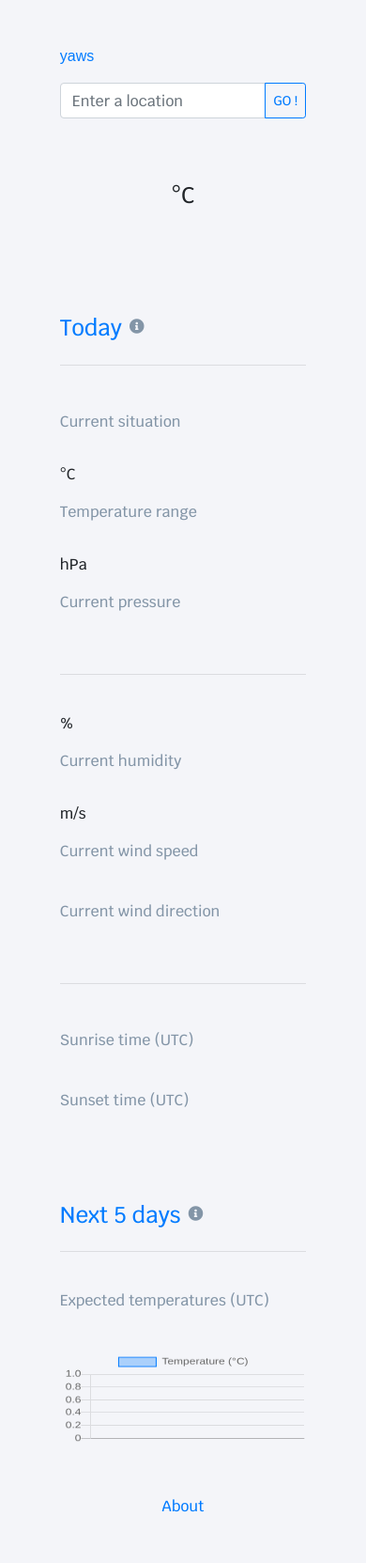
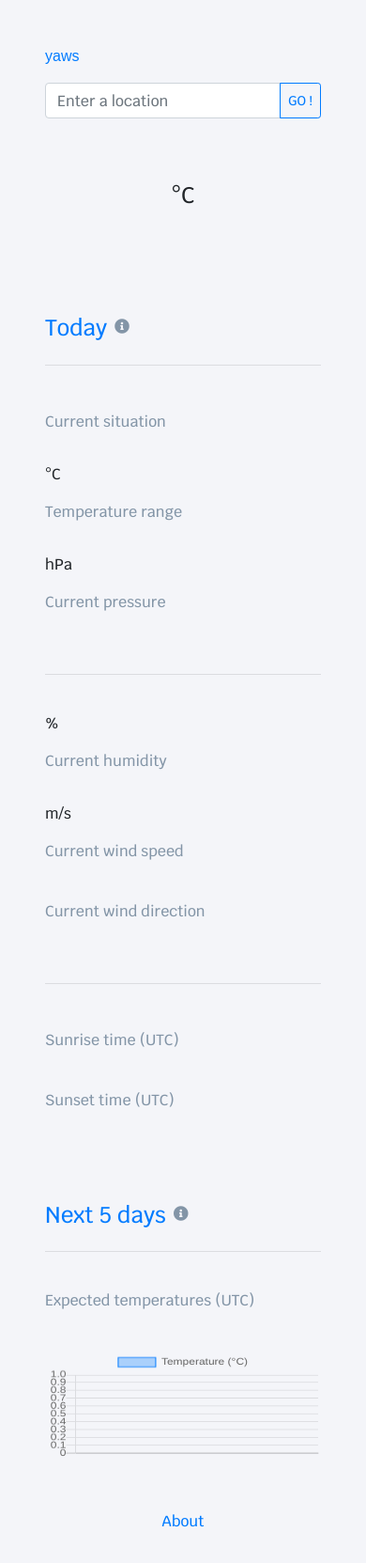
Before and after one commit to John35961/yaws, a Flask app: template templates/weather_report.html in a window 390 px wide. Shown: the top 1663 px of the page at 94% size. Before the commit the page ends 1609 px from the top, so only its background shows below. Run offline with Flask 2, Linux system fonts and the light colour scheme; the template is opened without the code that fills it: values that come from a table or form of the project are taken from there, others are empty; some libraries are stand-ins or nearby versions; some web fonts are replaced.

Commit message:
Enhancing responsive layout for screen width < 700px

```diff
--- a/static/main.css
+++ b/static/main.css
@@ -23,3 +23,9 @@ body {
 .home-title {
     font-family: 'Viga', sans-serif;
 }
+
+@media screen and (max-width:700px) {
+    .main-section {
+        width: 100%!important;
+    }
+}
--- a/templates/404.html
+++ b/templates/404.html
@@ -3,8 +3,7 @@
     <title>Oops !</title>
 {% endblock %}
 {% block content %}
-<div class="container p-5 w-75 text-center">
-    <div class="row">
+    <div class="row text-center">
         <div class="col-md-12 p-5">
             <h1>Oops, nothing found here!</h1>
             <p class="secondary mb-5">No worries, we'll help you to get back on tracks ;)</p>
@@ -13,5 +12,4 @@
             </a>
         </div>
     </div>
-</div>
 {% endblock %}
--- a/templates/500.html
+++ b/templates/500.html
@@ -3,8 +3,7 @@
     <title>Oops !</title>
 {% endblock %}
 {% block content %}
-<div class="container p-5 w-75 text-center">
-    <div class="row">
+    <div class="row text-center">
         <div class="col-md-12 p-5">
             <h1>We could not find {{ user_query_location }} :(</h1>
             <p class="secondary mb-5">We're very sorry, please try another location, or come back later.</p>
@@ -13,5 +12,4 @@
             </a>
         </div>
     </div>
-</div>
 {% endblock %}
--- a/templates/about.html
+++ b/templates/about.html
@@ -4,8 +4,7 @@
 {% endblock %}
 {% block content %}
     <!-- HEADER -->
-    <div class="container pt-4 w-75">
-        <div class="row">
+    <div class="row mb-5">
         <div class="col-md-9 mb-3">
             <a class="links text-lowercase home-title" href="{{ url_for('home') }}">yaws</a>
         </div>
@@ -20,10 +19,8 @@
             </form>
         </div>
     </div>
-    </div>
     <!-- END HEADER -->
     <!-- ABOUT SECTION -->
-    <div class="container mt-5 w-75">
     <div class="row">
         <div class="col-md-12">
             <h4 class="section-title pr-2">About</h4>
@@ -51,6 +48,5 @@
             <p>Thanks for using yaws ! Please feel free to contact us </p>
         </div>
     </div>
-    </div>
     <!-- END ABOUT SECTION -->
 {% endblock %}
--- a/templates/base.html
+++ b/templates/base.html
@@ -13,10 +13,12 @@
         <link href="https://fonts.googleapis.com/css?family=Krub:500|Viga&display=swap" rel="stylesheet">
     </head>
     <body>
-        {% block content %}
-        {% endblock %}
-        {% block footer %}
-        {% endblock %}
+        <div class="main-section container p-5 w-75">
+            {% block content %}
+            {% endblock %}
+            {% block footer %}
+            {% endblock %}
+        </div>
     </body>
     <script src="https://code.jquery.com/jquery-3.2.1.slim.min.js" integrity="sha384-KJ3o2DKtIkvYIK3UENzmM7KCkRr/rE9/Qpg6aAZGJwFDMVNA/GpGFF93hXpG5KkN" crossorigin="anonymous"></script>
     <script src="https://cdnjs.cloudflare.com/ajax/libs/popper.js/1.12.9/umd/popper.min.js" integrity="sha384-ApNbgh9B+Y1QKtv3Rn7W3mgPxhU9K/ScQsAP7hUibX39j7fakFPskvXusvfa0b4Q" crossorigin="anonymous"></script>
--- a/templates/home.html
+++ b/templates/home.html
@@ -3,8 +3,7 @@
     <title>yaws | Home</title>
 {% endblock %}
 {% block content %}
-    <div class="container p-5 w-75 text-center">
-        <div class="row">
+        <div class="row text-center">
             <div class="col-md-12 p-5">
                 <h1 class="home-title">yaws</h1>
                 <p class="secondary">Yet another weather service ;)</p>
@@ -21,10 +20,9 @@
                 </form>
             </div>
         </div>
-    </div>
 {% endblock %}
 {% block footer %}
-    <div class="container" style="height: 200px;">
+    <div class="container" style="height: 250px;">
     </div>
     <div class="container">
         <div class="row">
--- a/templates/weather_report.html
+++ b/templates/weather_report.html
@@ -4,7 +4,6 @@
 {% endblock %}
 {% block content %}
     <!-- HEADER -->
-    <div class="container mt-5 mb-5 w-75">
     <div class="row">
         <div class="col-md-9 pb-3">
             <a class="links text-lowercase home-title" href="{{ url_for('home') }}">yaws</a>
@@ -20,11 +19,9 @@
             </form>
         </div>
     </div>
-    </div>
     <!-- END HEADER -->
     <!-- HERO SECTION -->
-    <div class="container mt-5 mb-5 w-75">
-        <div class="row justify-content-center mb-2">
+    <div class="row justify-content-center mb-2 mt-5">
         <div class="d-flex">
             <h2 class="display-4 font-weight-normal">{{ cache.get("weather_temp_current") }}</h2>
             <h4 class="mt-1">°C</h4>
@@ -41,9 +38,7 @@
     <div class="row justify-content-center mb-5">
         <p class="secondary">{{ cache.get("location_local_time").strftime('%A %d %b, %H:%M') }}</p>
     </div>
-    </div>
     <!-- TODAY SECTION -->
-    <div class="container mt-5 mb-5 w-75">
     <div class="row">
         <div class="col-md-12">
             <div class="d-flex">
@@ -137,7 +132,7 @@
         </div>
     </div>
     <hr>
-        <div class="row pb-3 pt-4">
+    <div class="row pb-3 pt-4 mb-5">
         <div class="col-md-4">
             <div class="pb-3">
                 <h3>{{ cache.get("weather_sunrise_time") }}</h3>
@@ -151,10 +146,8 @@
             </div>
         </div>
     </div>
-    </div>
     <!-- END TODAY SECTION -->
     <!-- NEXT 5 DAYS SECTION -->
-    <div class="container mt-5 mb-5 w-75">
     <div class="row">
         <div class="col-md-12">
             <div class="d-flex">
@@ -164,7 +157,7 @@
         </div>
     </div>
     <hr>
-        <div class="row pt-4">
+    <div class="row pt-4 mb-5">
         <div class="col-md-12">
             <p class="secondary">Expected temperatures (UTC)</p>
             <canvas id="weather_temp_next_five_days" widht="400" height="150" class="pt-4"></canvas>
@@ -200,15 +193,12 @@
             </script>
         </div>
     </div>
-    </div>
     <!-- END NEXT 5 DAYS SECTION -->
 {% endblock %}
 {% block footer %}
-    <div class="container">
         <div class="row">
             <div class="col-md-12 text-center mb-5">
                 <a href="{{ url_for('about') }}">About</a>
             </div>
         </div>
-    </div>
 {% endblock %}
```
Lines whose indentation alone changed are shown as unchanged.
